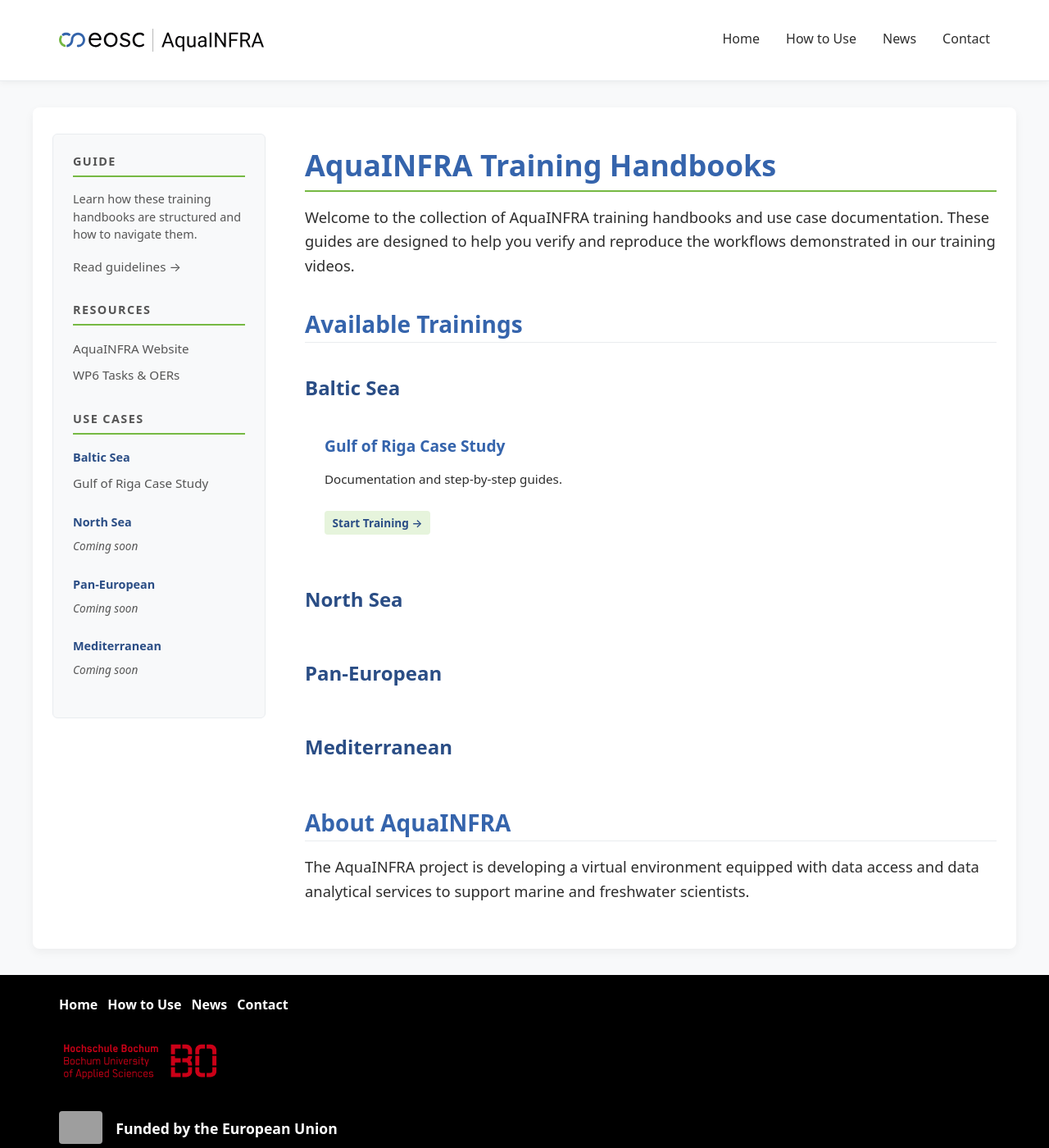
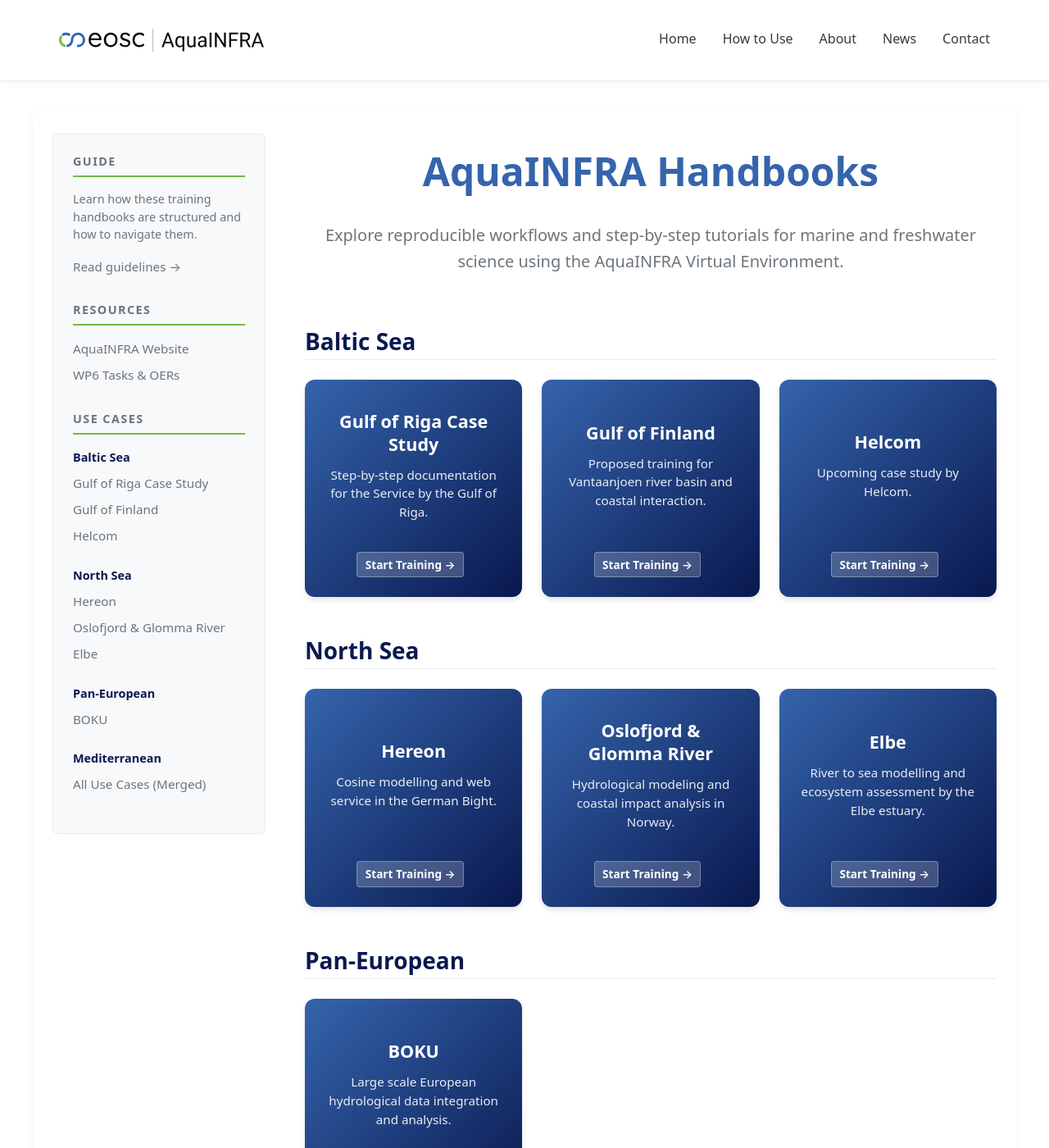
Before and after one commit to Mehrad1994/AquaINFRA_Training_Handbooks, a Jekyll site: the page built from docs/index.md, in a window 1280 px wide and 1400 px high. Shown: the whole window at 82% size. Built offline with Jekyll 4.4.1, drawn with Linux system fonts in a browser that asks for light colours; some of the changed text lies outside the part shown; grey boxes are pictures that could not be loaded.

Commit message:
style updated

```diff
--- a/docs/_data/use_cases.yml
+++ b/docs/_data/use_cases.yml
@@ -1,38 +1,43 @@
-# ============================================
-# Training Navigation Structure
-# ============================================
-# This file defines the sidebar navigation for all training materials.
-# Trainings are grouped by geographic region.
-#
-# HOW TO ADD A NEW TRAINING:
-# 1. Choose the appropriate region (or create a new one)
-# 2. Add a new entry under "trainings:" with:
-#    - title: Display name in sidebar
-#    - url: Path to training directory (must start with /)
-# 3. Ensure the URL matches your training directory in docs/trainings/
-#
-# EXAMPLE:
-# - region: "Your Region"
-#   trainings:
-#     - title: "Your Training Name"
-#       url: "/trainings/your-training-name/"
-
 - region: "Baltic Sea"
   trainings:
     - title: "Gulf of Riga Case Study"
       url: "/trainings/gulf-of-riga/"
-    # Add more Baltic Sea trainings here
+      description: "Step-by-step documentation for the Service by the Gulf of Riga."
+      status: "Active"
+    - title: "Gulf of Finland"
+      url: "/wp6_tasks"
+      description: "Proposed training for Vantaanjoen river basin and coastal interaction."
+      status: "Planned"
+    - title: "Helcom"
+      url: "/wp6_tasks"
+      description: "Upcoming case study by Helcom."
+      status: "Planned"
 
 - region: "North Sea"
   trainings:
-    # - title: "Example Training"
-    #   url: "/trainings/example/"
-    # Uncomment and modify the above template to add trainings
+    - title: "Hereon"
+      url: "/wp6_tasks"
+      description: "Cosine modelling and web service in the German Bight."
+      status: "Planned"
+    - title: "Oslofjord & Glomma River"
+      url: "/wp6_tasks"
+      description: "Hydrological modeling and coastal impact analysis in Norway."
+      status: "Planned"
+    - title: "Elbe"
+      url: "/wp6_tasks"
+      description: "River to sea modelling and ecosystem assessment by the Elbe estuary."
+      status: "Planned"
 
 - region: "Pan-European"
   trainings:
-    # Add cross-regional trainings here
+    - title: "BOKU"
+      url: "/wp6_tasks"
+      description: "Large scale European hydrological data integration and analysis."
+      status: "Planned"
 
 - region: "Mediterranean"
   trainings:
-    # Add Mediterranean trainings here
+    - title: "All Use Cases (Merged)"
+      url: "/wp6_tasks"
+      description: "Collaborative case studies for the Doñana Delta, Mar Menor, and Malta."
+      status: "Planned"
--- a/docs/_includes/footer.html
+++ b/docs/_includes/footer.html
@@ -5,6 +5,7 @@
             <div class="site-footer__nav">
                 <a href="{{ '/' | relative_url }}">Home</a>
                 <a href="{{ '/how-to-use' | relative_url }}">How to Use</a>
+                <a href="https://aquainfra.eu/about" target="_blank">About</a>
                 <a href="https://aquainfra.eu/news" target="_blank">News</a>
                 <a href="https://aquainfra.eu/contact" target="_blank">Contact</a>
             </div>
--- a/docs/_includes/header.html
+++ b/docs/_includes/header.html
@@ -19,6 +19,7 @@
         <nav class="site-header__nav">
             <a href="{{ '/' | relative_url }}" class="nav-link">Home</a>
             <a href="{{ '/how-to-use' | relative_url }}" class="nav-link">How to Use</a>
+            <a href="https://aquainfra.eu/about" target="_blank" class="nav-link">About</a>
             <a href="https://aquainfra.eu/news" target="_blank" class="nav-link">News</a>
             <a href="https://aquainfra.eu/contact" target="_blank" class="nav-link">Contact</a>
         </nav>
--- a/docs/assets/css/style.css
+++ b/docs/assets/css/style.css
@@ -3,23 +3,26 @@
    ========================================= */
 
 :root {
-    /* Brand Colors */
+    /* Brand Colors (Updated from official site) */
     --aqua-blue: #3564ac;
-    --aqua-blue-dark: #2a4d85;
+    --aqua-blue-dark: #09184f;
+    /* Deeper navy from official site */
     --aqua-green: #76b943;
+    --aqua-teal: #0dcaf0;
+    /* Info color from official site */
     --aqua-green-light: #e6f4dc;
 
     /* Neutrals */
-    --gray-900: #1a1a1a;
-    --gray-800: #2d2d2d;
-    --gray-600: #555555;
+    --gray-900: #212529;
+    /* Standard Bootstrap dark */
+    --gray-800: #343a40;
+    --gray-600: #6c757d;
     --gray-200: #e9ecef;
     --gray-100: #f8f9fa;
     --white: #ffffff;
 
     /* Layout */
     --max-width: 1200px;
-    /* Wider container for TOC layout */
     --content-width: 960px;
     --header-height: 80px;
 }
@@ -32,14 +35,15 @@
 }
 
 body {
-    font-family: system-ui, -apple-system, "Segoe UI", Roboto, sans-serif;
-    color: var(--gray-800);
+    /* Mona Sans is the official font. Fallback to system-ui. */
+    font-family: "Mona Sans", system-ui, -apple-system, "Segoe UI", Roboto, "Helvetica Neue", Arial, sans-serif;
+    color: var(--gray-900);
     line-height: 1.6;
-    background-color: var(--gray-100);
+    background-color: var(--white);
+    /* Official site is cleaner/white */
     display: flex;
     flex-direction: column;
     min-height: 100vh;
-    /* Responsive base font size with fallback for older browsers */
     font-size: 1rem;
     font-size: clamp(1rem, 0.95rem + 0.25vw, 1.15rem);
 }
@@ -50,17 +54,21 @@ h3,
 h4,
 h5,
 h6 {
-    color: var(--aqua-blue);
+    color: var(--aqua-blue-dark);
+    /* Headings often dark in brand */
     line-height: 1.25;
     margin-bottom: 1rem;
-    font-weight: 600;
+    font-weight: 700;
+    /* Bolder headings as per brand */
 }
 
 h1 {
-    font-size: 2.25rem;
-    border-bottom: 2px solid var(--aqua-green);
+    font-size: 2.5rem;
+    border-bottom: none;
+    /* Official site uses clean spacers, removing border */
     padding-bottom: 0.5rem;
     margin-top: 1rem;
+    color: var(--aqua-blue);
 }
 
 h2 {
@@ -741,10 +749,10 @@ img {
 /* Responsive Tables */
 /* Ensure tables don't overflow */
 .handbook-content table {
-    display: block;
+    display: table;
+    /* Reverting to table so it respects width: 100% properly */
     width: 100%;
-    overflow-x: auto;
-    -webkit-overflow-scrolling: touch;
+    /* Overflow handling should be on the wrapper, not the table itself if we want full width table behavior */
 }
 
 /* Responsive Images */
@@ -809,6 +817,22 @@ img {
 .table-wrapper table {
     width: 100%;
     border-collapse: collapse;
+    table-layout: fixed;
+    /* Enforce consistent column widths if width is specified, or at least respect 100% */
+}
+
+/* Ensure data cells don't overflow awkwardly */
+.table-wrapper td,
+.table-wrapper th {
+    word-wrap: break-word;
+    vertical-align: top;
+}
+
+/* Make first column slightly smaller if needed, or let them auto-distribute but keep table 100% */
+.table-wrapper th:first-child,
+.table-wrapper td:first-child {
+    width: 30%;
+    /* Approximate width for 'Focus Area' */
 }
 
 /* Small Screen Content Spacing */
@@ -842,3 +866,94 @@ img {
         width: auto;
     }
 }
+
+/* =========================================
+   Training Cards Redesign
+   ========================================= */
+
+.training-grid {
+    display: grid;
+    /* responsive grid with min-width constraint */
+    grid-template-columns: repeat(auto-fill, minmax(220px, 1fr));
+    gap: 1.5rem;
+    margin-top: 1.5rem;
+}
+
+.training-card {
+    display: flex;
+    flex-direction: column;
+    justify-content: space-between;
+    align-items: center;
+    text-align: center;
+    aspect-ratio: 1;
+    /* Square card */
+    background: linear-gradient(135deg, var(--aqua-blue), var(--aqua-blue-dark));
+    color: var(--white);
+    padding: 1.5rem;
+    border-radius: 12px;
+    text-decoration: none;
+    transition: all 0.3s cubic-bezier(0.25, 0.8, 0.25, 1);
+    box-shadow: 0 4px 6px rgba(0, 0, 0, 0.1);
+    position: relative;
+    overflow: hidden;
+}
+
+.training-card .card-content {
+    display: flex;
+    flex-direction: column;
+    justify-content: center;
+    flex-grow: 1;
+    width: 100%;
+}
+
+.training-card:hover {
+    transform: translateY(-5px);
+    box-shadow: 0 12px 24px rgba(53, 100, 172, 0.25);
+    text-decoration: none;
+    color: var(--white);
+}
+
+.training-card h3 {
+    color: var(--white);
+    font-size: 1.35rem;
+    font-weight: 700;
+    margin-bottom: 0.75rem;
+    line-height: 1.3;
+    margin-top: 0;
+}
+
+.training-card p {
+    color: rgba(255, 255, 255, 0.9);
+    font-size: 0.95rem;
+    margin-bottom: 1.5rem;
+    line-height: 1.5;
+}
+
+.training-card .badge {
+    background: rgba(255, 255, 255, 0.2);
+    color: var(--white);
+    border: 1px solid rgba(255, 255, 255, 0.3);
+}
+
+.training-card:hover .badge {
+    background: var(--white);
+    color: var(--aqua-blue-dark);
+}
+
+/* Responsive Grid */
+@media (max-width: 1024px) {
+    .training-grid {
+        grid-template-columns: repeat(2, 1fr);
+    }
+}
+
+@media (max-width: 640px) {
+    .training-grid {
+        grid-template-columns: 1fr;
+    }
+
+    .training-card {
+        aspect-ratio: auto;
+        min-height: 250px;
+    }
+}
--- a/docs/index.md
+++ b/docs/index.md
@@ -3,37 +3,28 @@ layout: default
 title: Home
 ---
 
-# AquaINFRA Training Handbooks
-
-Welcome to the collection of AquaINFRA training handbooks and use case documentation. These guides are designed to help you verify and reproduce the workflows demonstrated in our training videos.
-
-## Available Trainings
+<div style="text-align: center; max-width: 800px; margin: 0 auto 4rem auto;">
+    <h1 style="border: none; font-size: 3rem; margin-bottom: 1.5rem;">AquaINFRA Handbooks</h1>
+    <p style="font-size: 1.25rem; color: var(--gray-600); line-height: 1.6;">
+        Explore reproducible workflows and step-by-step tutorials for marine and freshwater science using the AquaINFRA Virtual Environment.
+    </p>
+</div>
 
 {% for region_group in site.data.use_cases %}
-<div style="margin-bottom: 2rem;">
-    <h2 style="font-size: 1.5rem; border-bottom: 1px solid var(--border-color); color: var(--aqua-blue-dark);">
+<div style="margin-bottom: 3rem;">
+    <h2>
         {{ region_group.region }}
     </h2>
-    <div style="display: grid; grid-template-columns: repeat(auto-fill, minmax(280px, 1fr)); gap: 1.5rem; margin-top: 1rem;">
+    <div class="training-grid">
         {% for training in region_group.trainings %}
-        <a href="{{ training.url | relative_url }}" style="text-decoration: none; color: inherit;">
-            <div style="border: 1px solid var(--border-color); border-radius: 8px; overflow: hidden; height: 100%; transition: box-shadow 0.2s; background: #fff;"
-                 onmouseover="this.style.boxShadow='var(--shadow-md)'"
-                 onmouseout="this.style.boxShadow='none'">
-                <div style="padding: 1.5rem;">
-                    <h3 style="margin-top: 0; font-size: 1.2rem; color: var(--aqua-blue);">{{ training.title }}</h3>
-                    <p style="color: var(--text-secondary); font-size: 0.95rem;">
-                        Documentation and step-by-step guides.
-                    </p>
-                    <span class="badge badge--green">Start Training &rarr;</span>
-                </div>
+        <a href="{{ training.url | relative_url }}" class="training-card">
+            <div class="card-content">
+                <h3>{{ training.title }}</h3>
+                <p>{{ training.description }}</p>
             </div>
+            <span class="badge">Start Training &rarr;</span>
         </a>
         {% endfor %}
     </div>
 </div>
 {% endfor %}
-
-## About AquaINFRA
-
-The AquaINFRA project is developing a virtual environment equipped with data access and data analytical services to support marine and freshwater scientists.
```
Also changed, not shown: docs/assets/css/components.css (added, +90 -0 lines).
